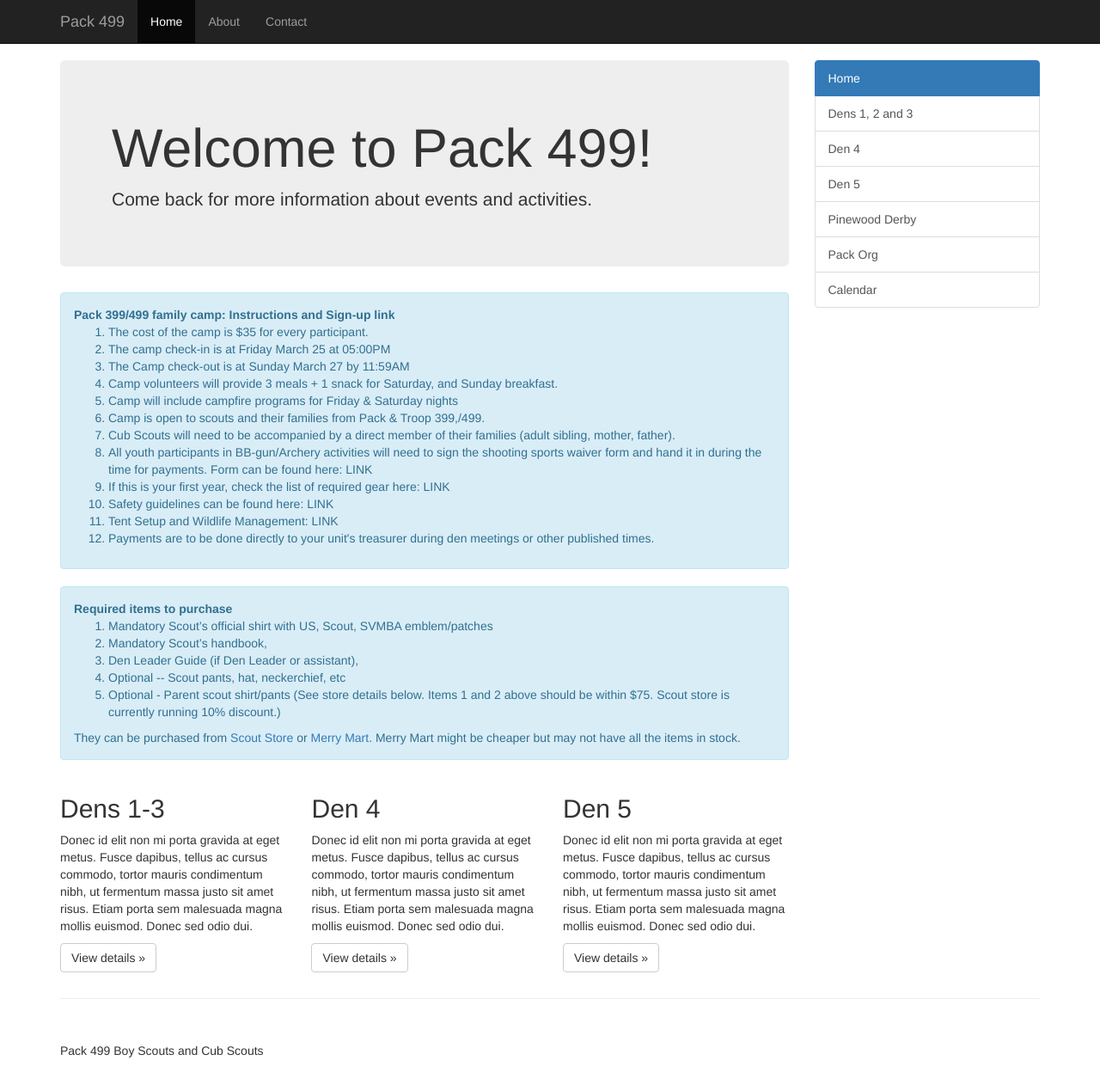
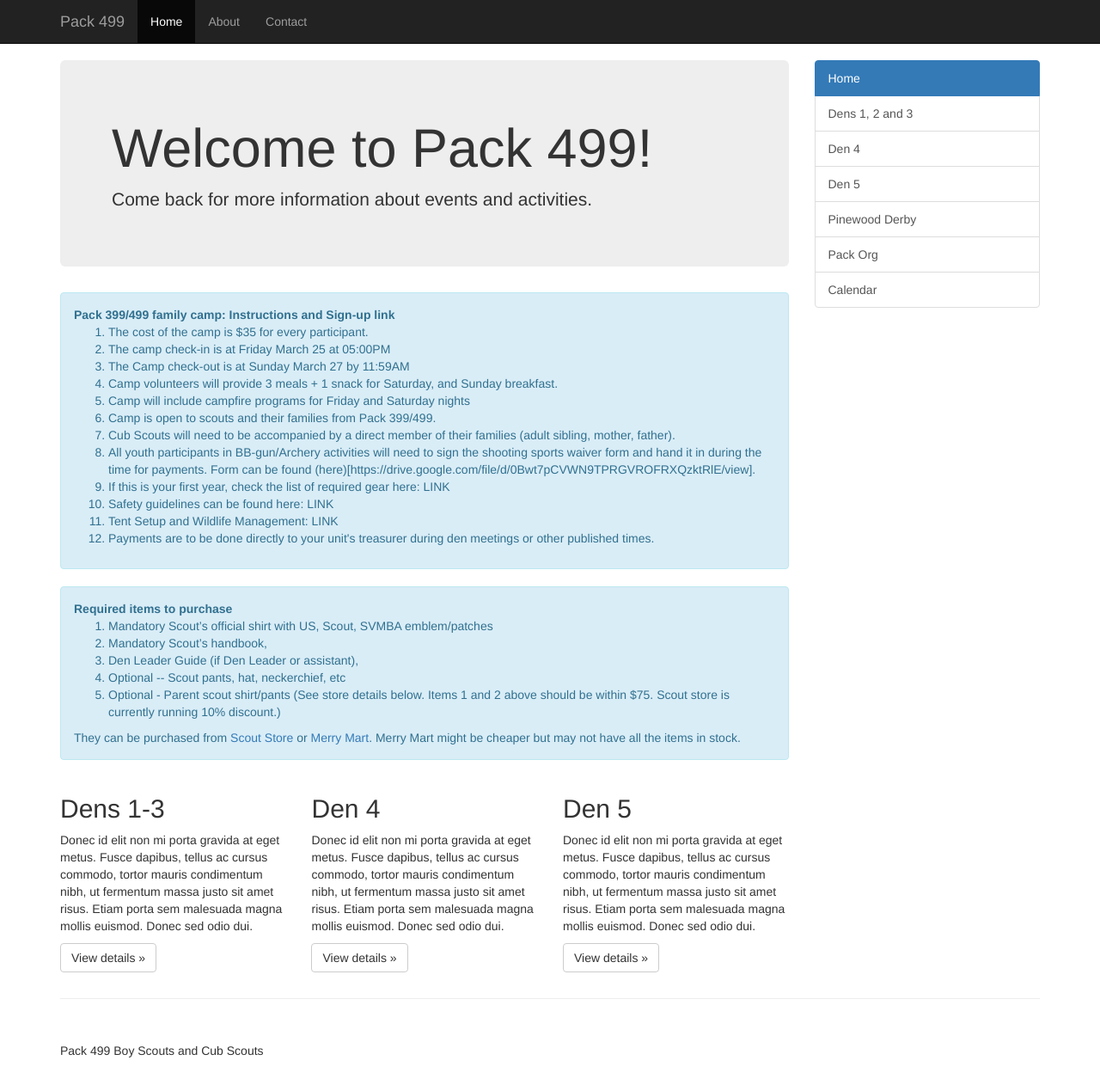
Before and after one commit to scout499/scout499.github.io, a Jekyll site: the page built from index.html, in a window 1280 px wide and 1272 px high. Shown: the top 1269 px of the window at 86% size. Built offline with Jekyll 4.4.1, drawn with Linux system fonts in a browser that asks for light colours; nearby versions of some CDN libraries; Markdown is read by kramdown in place of the engine named in the settings.

Commit message:
Update index.html

```diff
--- a/index.html
+++ b/index.html
@@ -14,10 +14,10 @@ layout: default
       <li>The camp check-in is at Friday March 25 at 05:00PM</li>
       <li>The Camp check-out is at Sunday March 27 by 11:59AM</li>
       <li>Camp volunteers will provide 3 meals + 1 snack for Saturday, and Sunday breakfast.</li>
-      <li>Camp will include campfire programs for Friday & Saturday nights</li>
-      <li>Camp is open to scouts and their families from Pack & Troop 399,/499.</li>
+      <li>Camp will include campfire programs for Friday and Saturday nights</li>
+      <li>Camp is open to scouts and their families from Pack 399/499.</li>
       <li>Cub Scouts will need to be accompanied by a direct member of their families (adult sibling, mother, father).</li>
-      <li>All youth participants in BB-gun/Archery activities will need to sign the shooting sports waiver form and hand it in during the time for payments. Form can be found here: LINK</li>
+      <li>All youth participants in BB-gun/Archery activities will need to sign the shooting sports waiver form and hand it in during the time for payments. Form can be found (here)[https://drive.google.com/file/d/0Bwt7pCVWN9TPRGVROFRXQzktRlE/view].</li>
       <li>If this is your first year, check the list of required gear here: LINK</li>
       <li>Safety guidelines can be found here: LINK</li>
       <li>Tent Setup and Wildlife Management: LINK</li>
```
